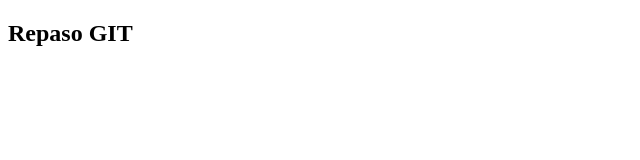
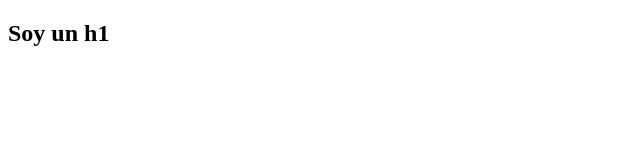
Before and after one commit to JoseLabarca/Repaso-Git, a plain HTML site: page index.html in a window 1280 px wide. Shown: the full height of the page, 0-640 px from the left. Drawn offline with Linux system fonts and the light colour scheme.

Commit message:
Cambio número dos

```diff
--- a/index.html
+++ b/index.html
@@ -9,7 +9,7 @@
 <body>
     <main>
         <section>
-            <h1>Repaso GIT</h1>
+            <h1>Soy un h1</h1>
         </section>
     </main>
 </body>
```
